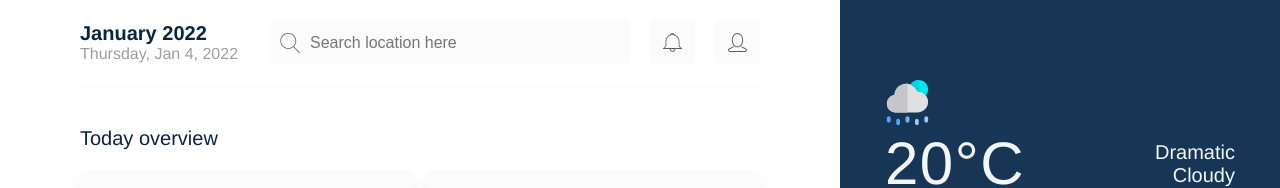
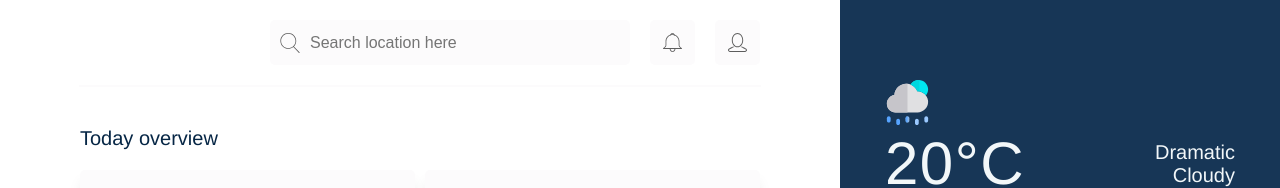
Before and after one commit to FineasA/weather-fin, a Vue app: page /#/ in a window 1280 px wide. Shown: the top 188 px of the page. Built offline with nearby package versions, Linux system fonts and the light colour scheme; no server answers.

Commit message:
using date and time data

```diff
--- a/src/components/subcomponents/statistics/SearchLocation.vue
+++ b/src/components/subcomponents/statistics/SearchLocation.vue
@@ -4,7 +4,7 @@ import { storeToRefs } from 'pinia'
 import { useCurrentWeatherStore } from '@/store/weather/currentWeather'
 
 const { requestCurrentWeather, setLocation } = useCurrentWeatherStore()
-const { locationQuery } = storeToRefs(useCurrentWeatherStore())
+const { locationQuery, formattedDate } = storeToRefs(useCurrentWeatherStore())
 
 const userQuery = ref('')
 
@@ -18,8 +18,8 @@ onBeforeMount(() => {
     <div class="search-location-wrapper">
 
       <div class="current-date-info">
-        <h2 class="short-month-info">January 2022</h2>
-        <p class="month-muted">Thursday, Jan 4, 2022</p>
+        <h2 class="short-month-info">{{ formattedDate.monthAndYear }}</h2>
+        <p class="month-muted">{{ formattedDate.fullDate }}</p>
       </div>
 
       <div class="info-container">
--- a/src/store/weather/currentWeather.js
+++ b/src/store/weather/currentWeather.js
@@ -63,7 +63,7 @@ export const useCurrentWeatherStore = defineStore('currentWeather', {
           //formatted local time and date
           const date = new Date(location.localtime)
           this.formattedDate.clockTime = format(date, "HH:mm aaaaa'm'")
-          this.formattedDate.monthAndYear = format(date, 'MMMMMMM, y')
+          this.formattedDate.monthAndYear = format(date, 'MMMMMMM y')
           this.formattedDate.fullDate = format(date, 'eeee, MMM d, y')
 
           //format location
```
